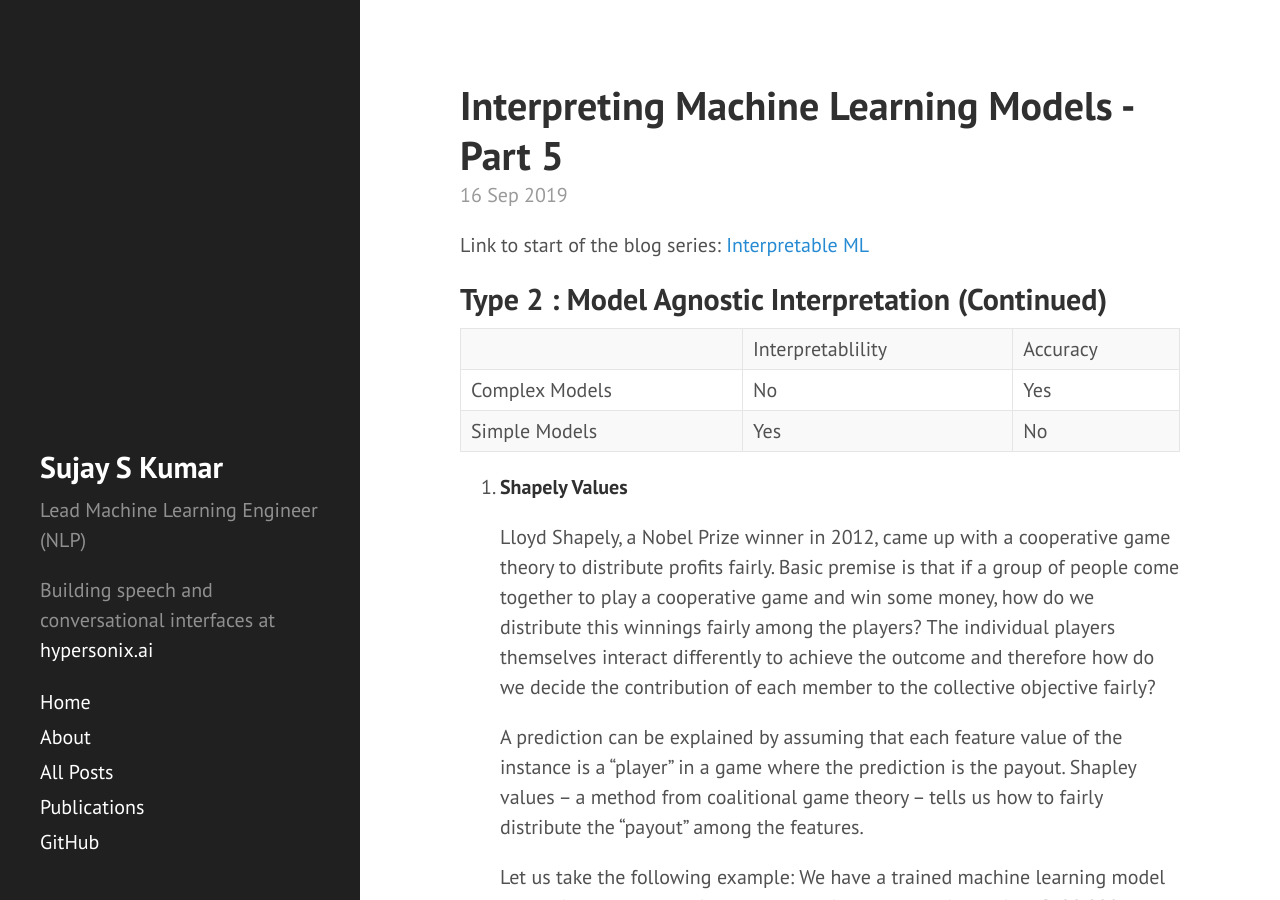
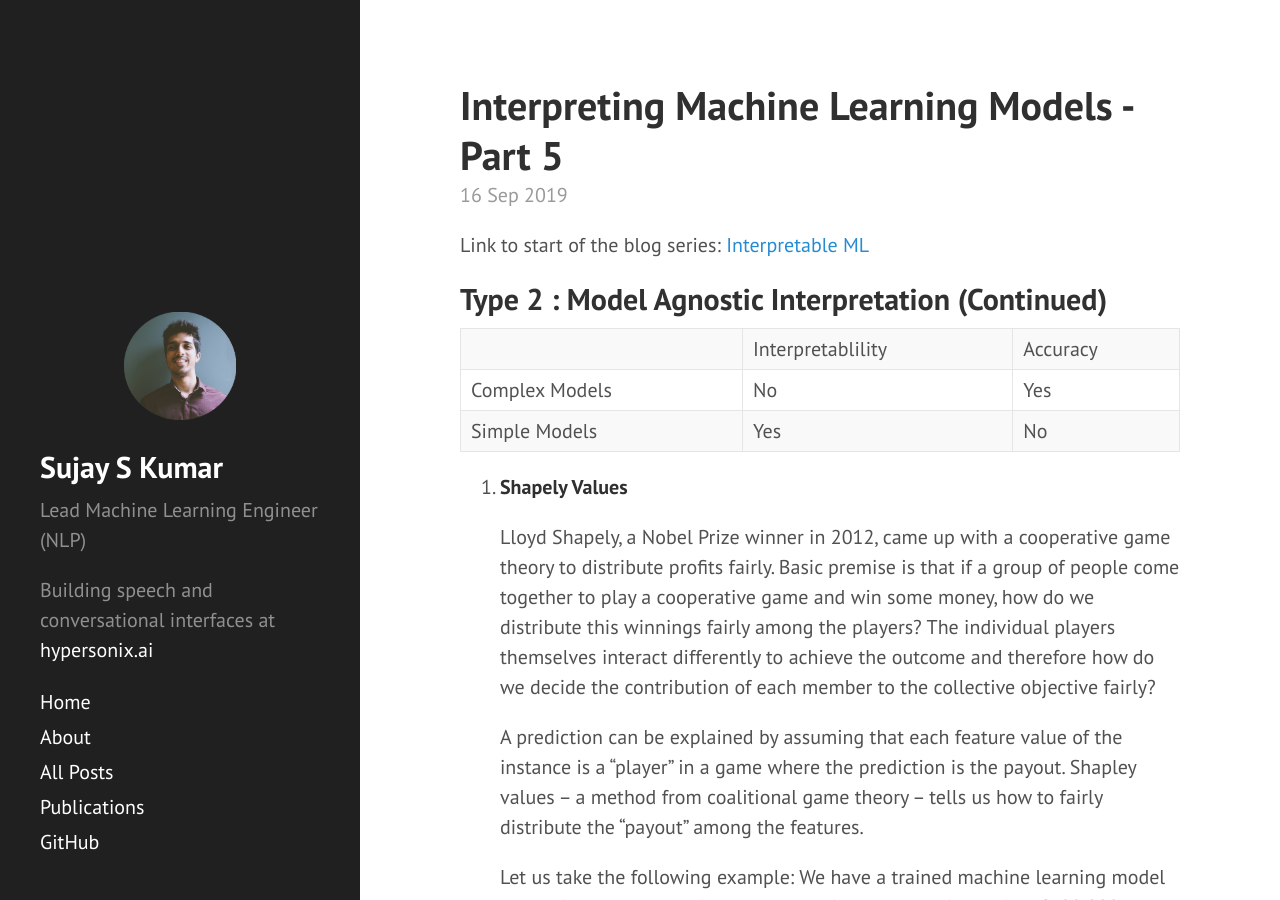
Before and after one commit to SujaySKumar/sujayskumar.github.io, a Jekyll site: the page built from index.html, in a window 1280 px wide and 900 px high. Built offline with Jekyll 4.4.1, drawn with Linux system fonts in a browser that asks for light colours; formulas are drawn with MathJax 3; the list of posts is cut into pages by our own code.

Commit message:
Feat: Added avatar

```diff
--- a/_includes/sidebar.html
+++ b/_includes/sidebar.html
@@ -1,6 +1,9 @@
 <div class="sidebar">
   <div class="container sidebar-sticky">
     <div class="sidebar-about">
+      <div class="avatar-parent">
+        <img src="{{ site.baseurl }}assets/sujay_profile.png"/>
+      </div>
       <h2>
         <a href="{{ site.baseurl }}">
           {{ site.title }}
--- a/public/css/hyde.css
+++ b/public/css/hyde.css
@@ -68,6 +68,17 @@ html {
     width: 18rem;
     text-align: left;
   }
+}
+
+/* Sidebar avatar */
+.avatar-parent {
+    text-align: center;
+}
+.sidebar img {
+    display: inline;
+    margin: 0;
+    max-width: 40%;
+    height: auto;
 }
 
 /* Sidebar links */
```
Also changed, not shown: assets/sujay_profile.png (added).
